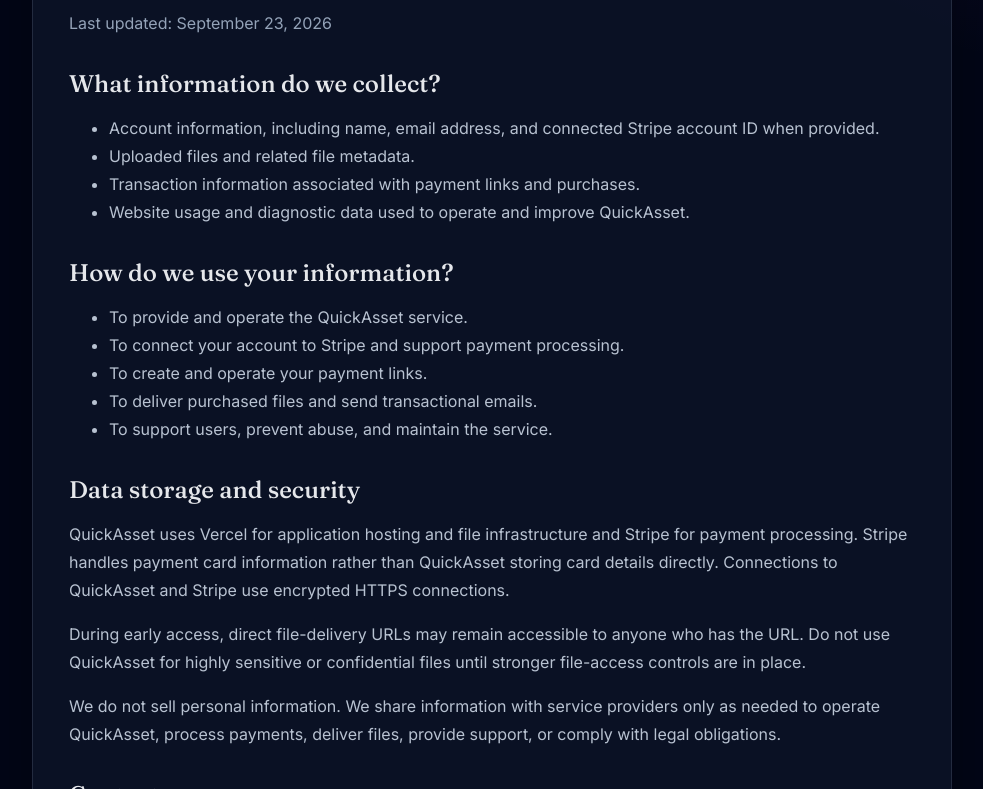
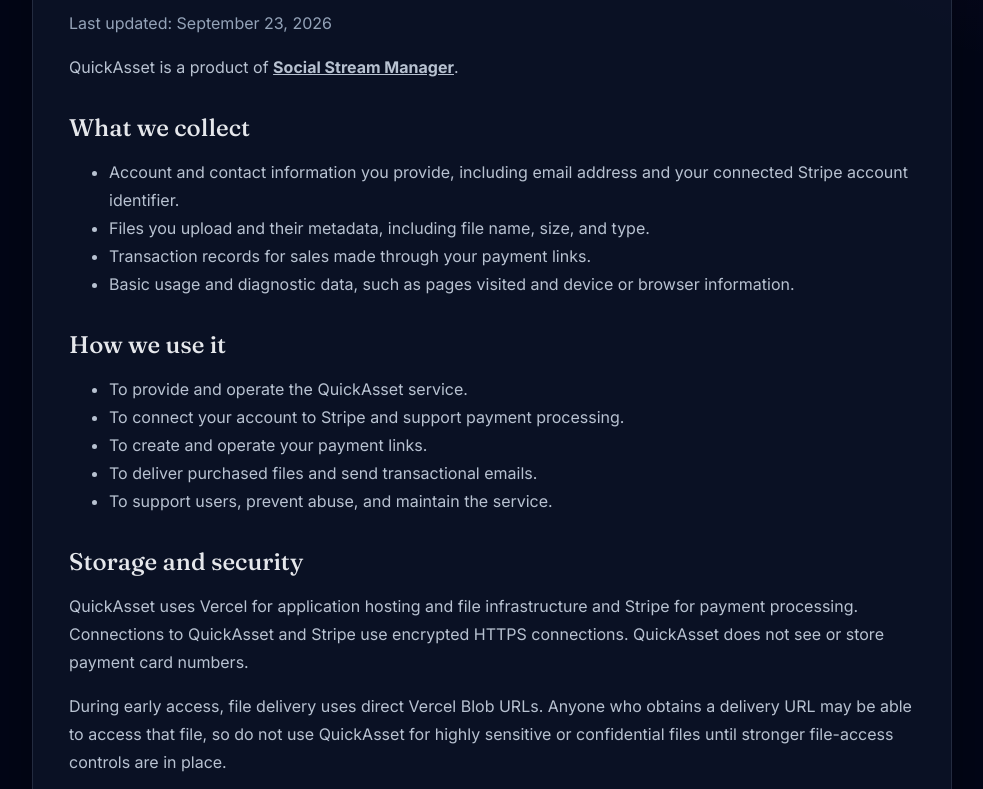
Before and after one commit to mfackrell/quickasset, a website: page privacy/index.html in a window 1280 px wide. Shown: the part 250-1039 px from the top of the page, without its empty margins (148-1131 px from the left). Drawn offline with Linux system fonts and the light colour scheme.

Commit message:
Align privacy policy with conversion brief

```diff
--- a/privacy/index.html
+++ b/privacy/index.html
@@ -44,16 +44,17 @@
     <div class="eyebrow">Privacy</div>
     <h1>Privacy Policy</h1>
     <p class="muted">Last updated: September 23, 2026</p>
+    <p>QuickAsset is a product of <a href="https://www.socialstreammanager.com/" target="_blank" rel="noopener noreferrer"><strong>Social Stream Manager</strong></a>.</p>
 
-    <h2>What information do we collect?</h2>
+    <h2>What we collect</h2>
     <ul>
-      <li>Account information, including name, email address, and connected Stripe account ID when provided.</li>
-      <li>Uploaded files and related file metadata.</li>
-      <li>Transaction information associated with payment links and purchases.</li>
-      <li>Website usage and diagnostic data used to operate and improve QuickAsset.</li>
+      <li>Account and contact information you provide, including email address and your connected Stripe account identifier.</li>
+      <li>Files you upload and their metadata, including file name, size, and type.</li>
+      <li>Transaction records for sales made through your payment links.</li>
+      <li>Basic usage and diagnostic data, such as pages visited and device or browser information.</li>
     </ul>
 
-    <h2>How do we use your information?</h2>
+    <h2>How we use it</h2>
     <ul>
       <li>To provide and operate the QuickAsset service.</li>
       <li>To connect your account to Stripe and support payment processing.</li>
@@ -62,10 +63,13 @@
       <li>To support users, prevent abuse, and maintain the service.</li>
     </ul>
 
-    <h2>Data storage and security</h2>
-    <p>QuickAsset uses Vercel for application hosting and file infrastructure and Stripe for payment processing. Stripe handles payment card information rather than QuickAsset storing card details directly. Connections to QuickAsset and Stripe use encrypted HTTPS connections.</p>
-    <p>During early access, direct file-delivery URLs may remain accessible to anyone who has the URL. Do not use QuickAsset for highly sensitive or confidential files until stronger file-access controls are in place.</p>
-    <p>We do not sell personal information. We share information with service providers only as needed to operate QuickAsset, process payments, deliver files, provide support, or comply with legal obligations.</p>
+    <h2>Storage and security</h2>
+    <p>QuickAsset uses Vercel for application hosting and file infrastructure and Stripe for payment processing. Connections to QuickAsset and Stripe use encrypted HTTPS connections. QuickAsset does not see or store payment card numbers.</p>
+    <p>During early access, file delivery uses direct Vercel Blob URLs. Anyone who obtains a delivery URL may be able to access that file, so do not use QuickAsset for highly sensitive or confidential files until stronger file-access controls are in place.</p>
+    <p>We do not sell your data or your buyers' data. We share information with service providers only as needed to operate QuickAsset, process payments, deliver files, provide support, or comply with legal obligations.</p>
+
+    <h2>Your data</h2>
+    <p>You can request deletion of your account information and files by emailing <a href="mailto:engage@socialstreammanager.com"><strong>engage@socialstreammanager.com</strong></a>.</p>
 
     <h2>Contact</h2>
     <p>If you have privacy questions or requests, email <a href="mailto:engage@socialstreammanager.com"><strong>engage@socialstreammanager.com</strong></a>.</p>
```
